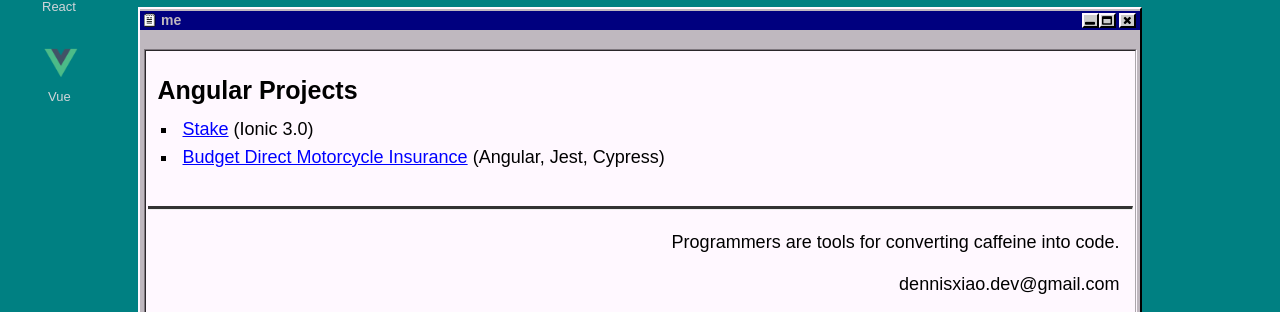
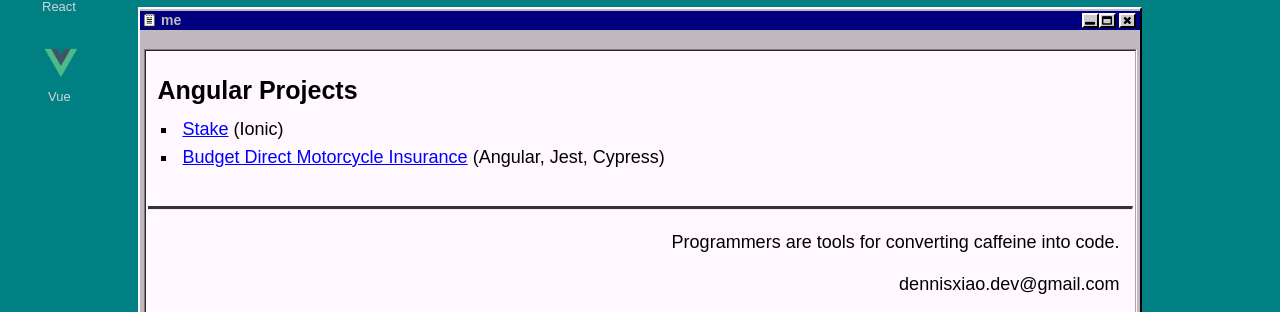
Before and after one commit to dennisXZX/dennisxzx.github.io, a Jekyll site: the page built from desktop/angular.md, in a window 1280 px wide. Shown: the part 252-564 px from the top of the page. Built offline with Jekyll 4.4.1, drawn with Linux system fonts in a browser that asks for light colours.

Commit message:
Update Stake project link to Ionic version

```diff
--- a/desktop/angular.md
+++ b/desktop/angular.md
@@ -7,7 +7,7 @@
 
 <ul class="project-list">
     <li>
-        <a href="https://www.stake.com.au/" target="_blank">Stake</a> (Ionic 3.0)
+        <a href="https://www.stake.com.au/" target="_blank">Stake</a> (Ionic)
     </li>
     <li>
         <a href="https://www.budgetdirect.com.au/motorcycle-insurance.html" target="_blank">Budget Direct Motorcycle Insurance</a> (Angular, Jest, Cypress)
```
